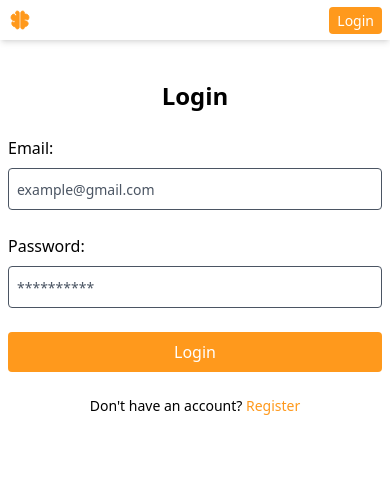
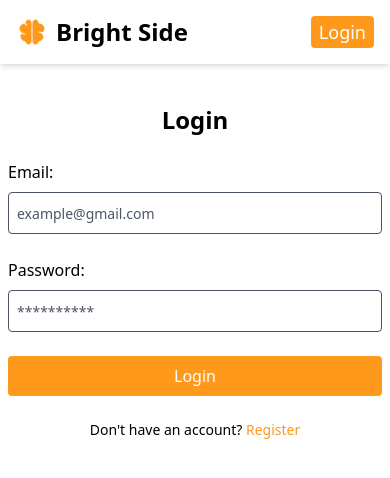
Before and after one commit to kamal-deep-131/mern, a React (Vite) app in the folder frontend/: page /login in a window 390 px wide. Shown: the top 478 px of the page. Built offline with nearby package versions, Linux system fonts and the light colour scheme.

Commit message:
layout fixed for small devices

```diff
--- a/frontend/src/components/IdeaCard.jsx
+++ b/frontend/src/components/IdeaCard.jsx
@@ -11,7 +11,7 @@ const IdeaCard = ({ ideas }) => {
                         <p className='text-black bg-[#ffddb8] text-sm font-semibold max-w-fit px-1 rounded'>
                             Posted By {idea.author?.name || 'Anonymous'}
                         </p>
-                        <p className='text-base text-gray-800 line-clamp-3'>
+                        <p className='text-lg text-gray-800 line-clamp-3'>
                             {idea.description || 'No description available.'}
                         </p>
                     </Link>
--- a/frontend/src/components/Navbar.jsx
+++ b/frontend/src/components/Navbar.jsx
@@ -6,18 +6,18 @@ const Navbar = () => {
     const { login } = useContext(authContext)
 
     return (
-        <header className='flex items-center justify-between p-2 md:py-4 md:px-8 shadow-md bg-white'>
+        <header className='flex items-center justify-between  px-4 py-4 md:px-8 shadow-md bg-white sticky top-0 z-10'>
             <Link to={"/"} className='flex items-center justify-center gap-2'>
-                <img src="/favicon.svg" className='w-6 md:w-10' alt="Bright side Logo" />
-                <span className='hidden md:inline font-bold text-2xl'>Bright Side</span>
+                <img src="/favicon.svg" className='w-8 md:w-10' alt="Bright side Logo" />
+                <span className='font-bold text-2xl'>Bright Side</span>
             </Link>
             <div>
                 {login ?
                     (
-                        <Link className='py-1 px-2 md:py-2 md:px-4 bg-primary text-sm md:text-lg text-white font-medium rounded' to="/profile">Profile</Link>
+                        <Link className='py-1 px-2 md:py-2 md:px-4 bg-primary text-lg  text-white font-medium rounded' to="/profile">Profile</Link>
                     )
                     : (
-                        <Link className='py-1 px-2 md:py-2 md:px-4 bg-primary text-sm md:text-lg text-white font-medium rounded' to="/login">Login</Link>
+                        <Link className='py-1 px-2 md:py-2 md:px-4 bg-primary text-lg text-white font-medium rounded' to="/login">Login</Link>
                     )}
             </div>
         </header>
--- a/frontend/src/pages/Home.jsx
+++ b/frontend/src/pages/Home.jsx
@@ -32,7 +32,7 @@ const Home = () => {
     }
 
     return (
-        <section className='w-full h-full p-2 md:p-6'>
+        <section className='w-full h-full p-4'>
             {ideas.length === 0 ? (
                 <h1>No Ideas to display</h1>
             ) : (
```
